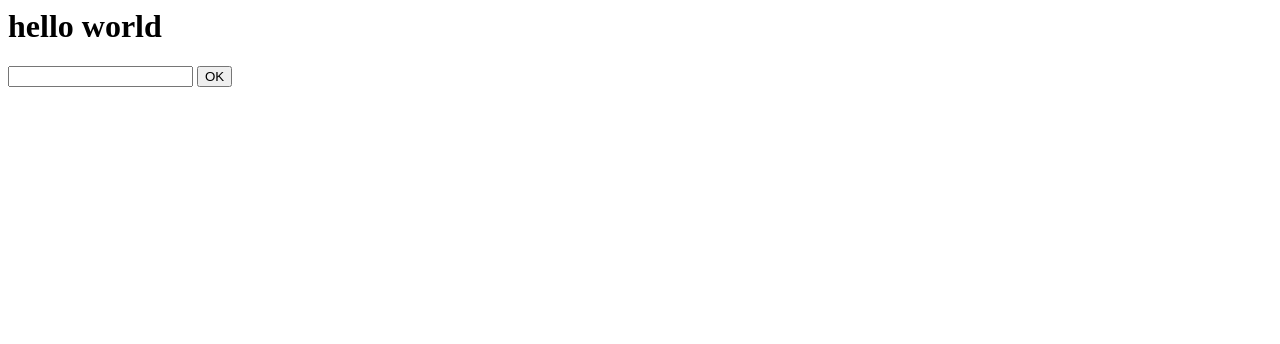
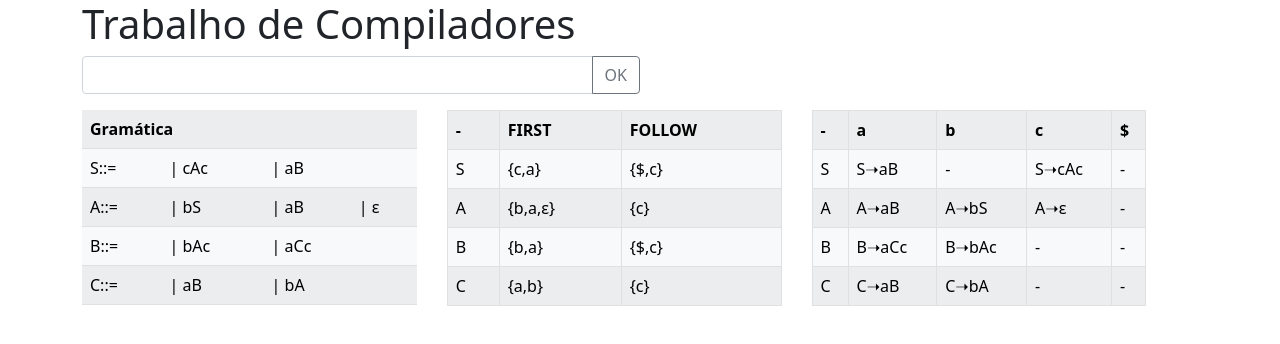
Before and after one commit to matheusfelipefabian/trab-compiladores, a plain HTML site: page index.html in a window 1280 px wide. Drawn offline with nearby package versions, Linux system fonts and the light colour scheme.

Commit message:
fix bugs and stylization

```diff
--- a/index.html
+++ b/index.html
@@ -1,13 +1,121 @@
 <head>
-
+    <link href="https://cdn.jsdelivr.net/npm/bootstrap@5.0.1/dist/css/bootstrap.min.css" rel="stylesheet" integrity="sha384-+0n0xVW2eSR5OomGNYDnhzAbDsOXxcvSN1TPprVMTNDbiYZCxYbOOl7+AMvyTG2x" crossorigin="anonymous">
+    <script src="https://cdn.jsdelivr.net/npm/bootstrap@5.0.1/dist/js/bootstrap.bundle.min.js" integrity="sha384-gtEjrD/SeCtmISkJkNUaaKMoLD0//ElJ19smozuHV6z3Iehds+3Ulb9Bn9Plx0x4" crossorigin="anonymous"></script>
+    <script src="script.js"></script>
+    <link href="./style.css" rel="stylesheet"></script>
 </head>
 
 <body>
-    <script src="script.js"></script>
+    <div class="container">
+        <h1>Trabalho de Compiladores</h1>
+        <div class="input-group mb-3" style="width: 50%;">
+            <input id="sentenca" class="form-control" >
+            <button class="btn btn-outline-secondary" onclick="func(document.getElementById('sentenca').value)">OK</button>
+        </div>
+        <div>
+        <div style="float: left; margin-right:30px; width:30%;">
+            <table id="lang" class="table table-striped table-light table align-middle">
+                <tr>
+                    <th colspan="4" >Gramática</th>
+                </tr>
+                <tr>
+                    <td>S::=</td>
+                    <td>| cAc</td>
+                    <td colspan="2">| aB</td>
+                </tr>
+                <tr>
+                    <td>A::=</td>
+                    <td>| bS</td>
+                    <td>| aB</td>
+                    <td>| ε</td>
+                </tr>
+                <tr>
+                    <td>B::=</td>
+                    <td>| bAc</td>
+                    <td colspan="2">| aCc</td>
+                </tr>
+                <tr>
+                    <td>C::=</td>
+                    <td>| aB</td>
+                    <td colspan="2">| bA</td>
+                </tr>
+            </table>
+        </div>
+        <div style="float: left; margin-right:30px;  width:30%;">
+            <table id="first_follow" class="table table-striped table-bordered table-light">
+                <tr>
+                    <th>-</th>
+                    <th>FIRST</th>
+                    <th>FOLLOW</th>
+                </tr>
+                <tr>
+                    <td>S</td>
+                    <td>{c,a}</td>
+                    <td>{$,c}</td>
+                </tr>
+                <tr>
+                    <td>A</td>
+                    <td>{b,a,ε}</td>
+                    <td>{c}</td>
+                </tr>
+                <tr>
+                    <td>B</td>
+                    <td>{b,a}</td>
+                    <td>{$,c}</td>
+                </tr>
+                <tr>
+                    <td>C</td>
+                    <td>{a,b}</td>
+                    <td>{c}</td>
+                </tr>
+            </table>
+        </div>
+        <div style="float: left; width:30%;">
+            <table id="gramatic_table" class="table table-striped table-bordered table-light">
+                <tr>
+                    <th>-</th>
+                    <th>a</th>
+                    <th>b</th>
+                    <th>c</th>
+                    <th>$</th>
+                </tr>
+                <tr>
+                    <td>S</td>
+                    <td>S➝aB</td>
+                    <td>-</td>
+                    <td>S➝cAc</td>
+                    <td>-</td>
+                </tr>
+                <tr>
+                    <td>A</td>
+                    <td>A➝aB</td>
+                    <td>A➝bS</td>
+                    <td>A➝ε</td>
+                    <td>-</td>
+                </tr>
+                <tr>
+                    <td>B</td>
+                    <td>B➝aCc</td>
+                    <td>B➝bAc</td>
+                    <td>-</td>
+                    <td>-</td>
+                </tr>
+                <tr>
+                    <td>C</td>
+                    <td>C➝aB</td>
+                    <td>C➝bA</td>
+                    <td>-</td>
+                    <td>-</td>
+                </tr>
+            </table>
+        </div>
 
-    <h1>hello world</h1>
 
-    <input id="sentenca">
-    <button onclick="func(document.getElementById('sentenca').value)">OK</button>
-    <table id="table"></table>
+
+
+
+
+
+        <table id="table" class="table table-striped table-bordered table-light" style="width: 70%; margin-left: 15%;"></table>
+    </div>
 </body>
--- a/script.js
+++ b/script.js
@@ -32,7 +32,6 @@ class Stack {
 function func(event){
 
     sentence = event
-    console.log(sentence)
 
     let input = new Stack(["$"])
 
@@ -79,23 +78,26 @@ function func(event){
             action = `Ler ${top_input}`
             input.pop()
             stack.pop()
-        }else if(top_stack=== "$"){
+        }else if(top_stack=== "$" || top_input==="$"){
             action = `Erro em ${cont} iterações`
             flag = false;
         }else{
             a = table[row.get(top_stack)][col.get(top_input)]
+            if(a===undefined) {
+                action = `Erro em ${cont} iterações`
+                flag = false;
+            }else{
                 action = a.action
                 if(action === "-") {
                     action = `Erro em ${cont} iterações`
                     flag = false;
                 }else{
                     let aux = a.stack.copy()
-
                     stack.pop()
-
                     while(!aux.isempty()){
                         stack.push(aux.top())
                         aux.pop()
+                    }
                 }
             }
         }
@@ -110,12 +112,11 @@ function func(event){
 }
 
 function loadTable(result) {
-    console.log('result', result)
 
     var body = document.getElementsByTagName('body')[0];
     var tbl = document.getElementById('table');
     tbl.innerHTML = "";
-    tbl.style.width = '100%';
+
     tbl.setAttribute('border', '1');
     var tbdy = document.createElement('tbody');
 
@@ -135,10 +136,14 @@ function loadTable(result) {
             var td = document.createElement('td');
             if(j==0) td.appendChild(document.createTextNode(i+1))
             else td.appendChild(document.createTextNode(result[i][j-1]))
+
             tr.appendChild(td)
         }
         tbdy.appendChild(tr);
     }
+
     tbl.appendChild(tbdy);
     body.appendChild(tbl)
+
+
 }
--- /dev/null
+++ b/style.css
@@ -0,0 +1,3 @@
+.success {
+    background: aqua !important;
+}
```
Lines whose indentation alone changed are shown as unchanged.
